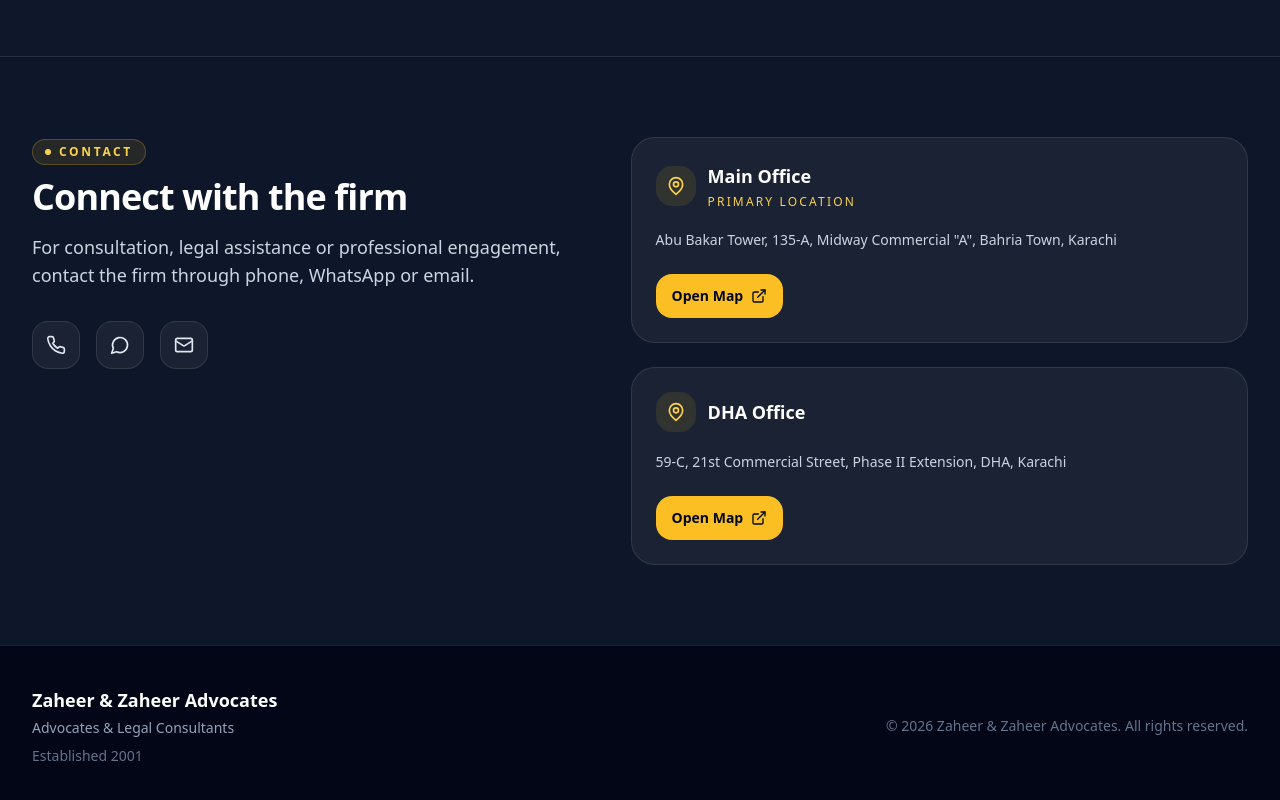
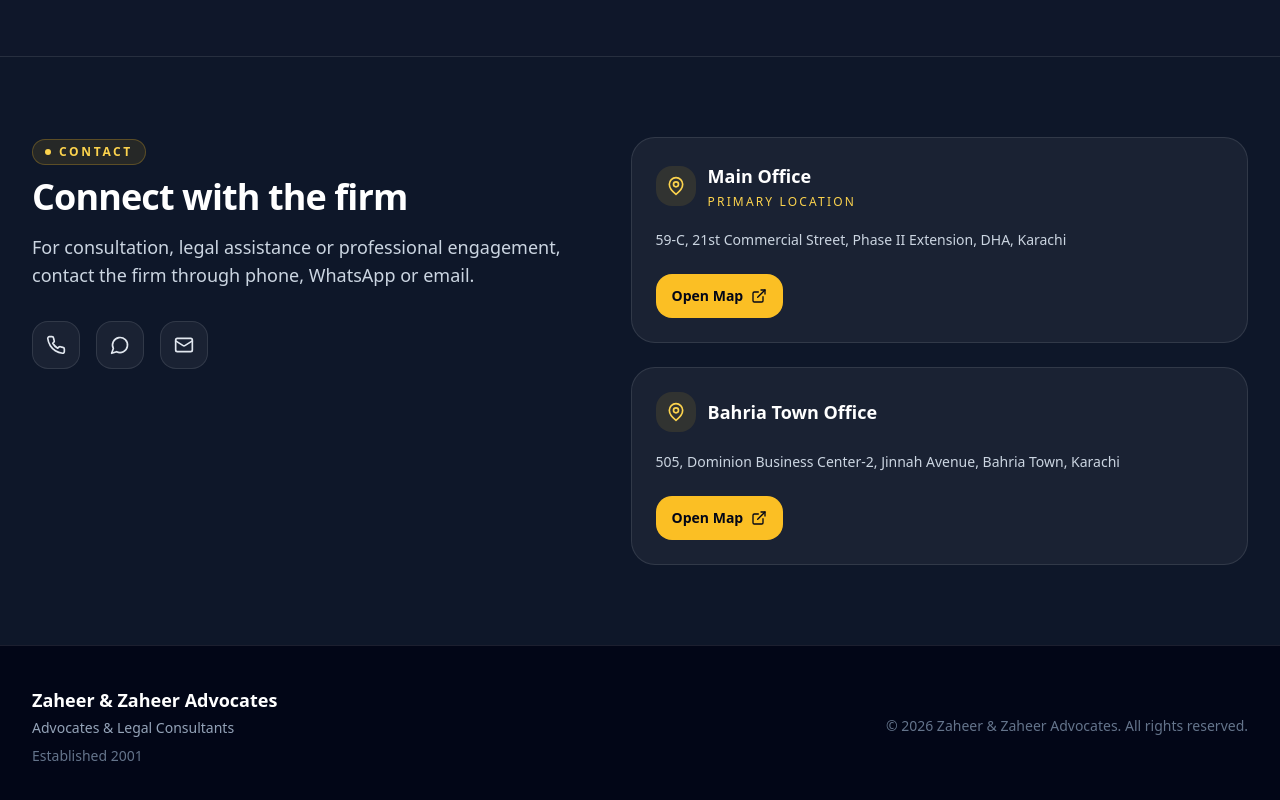
Before and after one commit to zaheerminhas73-wq/zaheer-website, a Next.js app: page / in a window 1280 px wide. Shown: the part 6106-6906 px from the top of the page. Built offline with nearby package versions, Linux system fonts and the light colour scheme.

Commit message:
Update office addresses

```diff
--- a/app/page.tsx
+++ b/app/page.tsx
@@ -30,15 +30,15 @@
   offices: [
   {
     name: "Main Office",
-      address: 'Abu Bakar Tower, 135-A, Midway Commercial "A", Bahria Town, Karachi',
-      mapsUrl:
-        "https://maps.google.com/?q=Abu+Bakar+Tower+135-A+Midway+Commercial+A+Bahria+Town+Karachi",
-    },
-    {
-      name: "DHA Office",
     address: "59-C, 21st Commercial Street, Phase II Extension, DHA, Karachi",
     mapsUrl:
       "https://maps.google.com/?q=59-C+21st+Commercial+Street+Phase+II+Extension+DHA+Karachi",
+  },
+  {
+    name: "Bahria Town Office",
+    address: "505, Dominion Business Center-2, Jinnah Avenue, Bahria Town, Karachi",
+    mapsUrl:
+      "https://maps.google.com/?q=505+Dominion+Business+Center-2+Jinnah+Avenue+Bahria+Town+Karachi",
   },
   ],
 };
```
Lines whose indentation alone changed are shown as unchanged.
